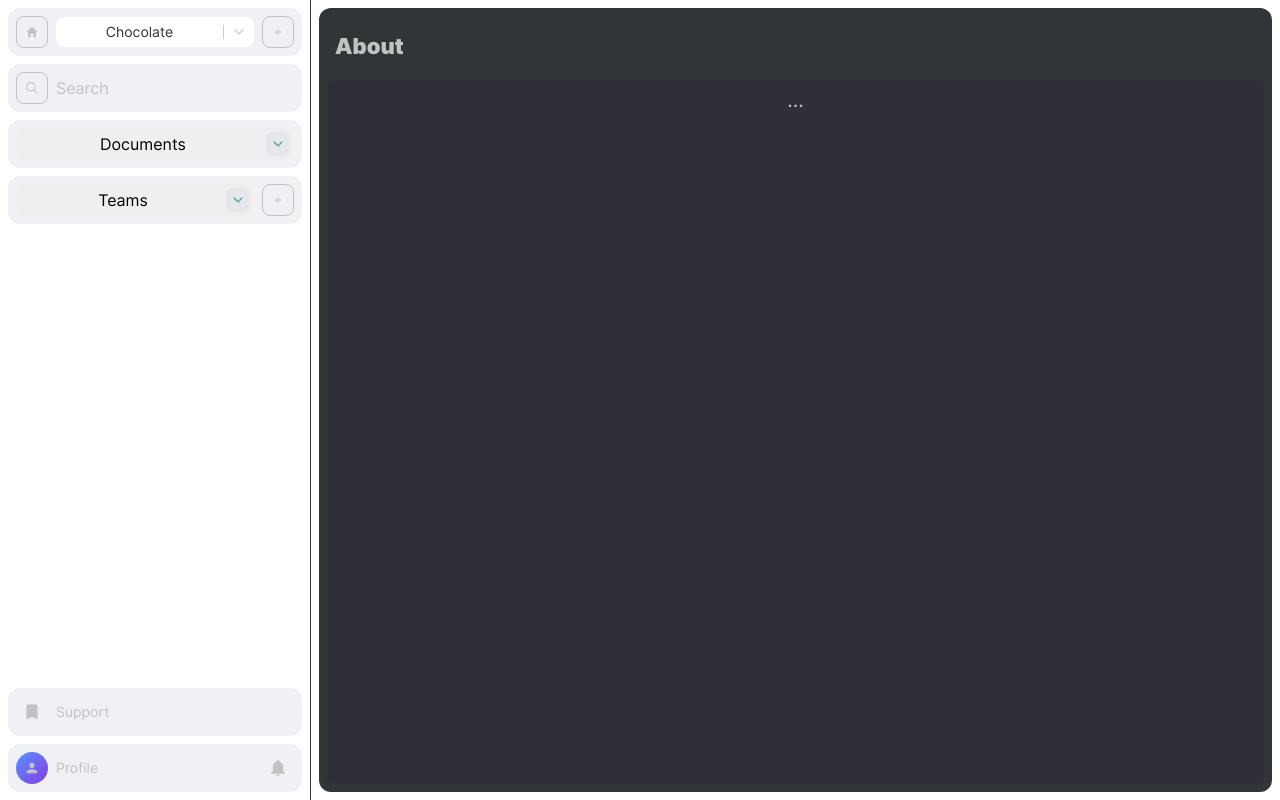
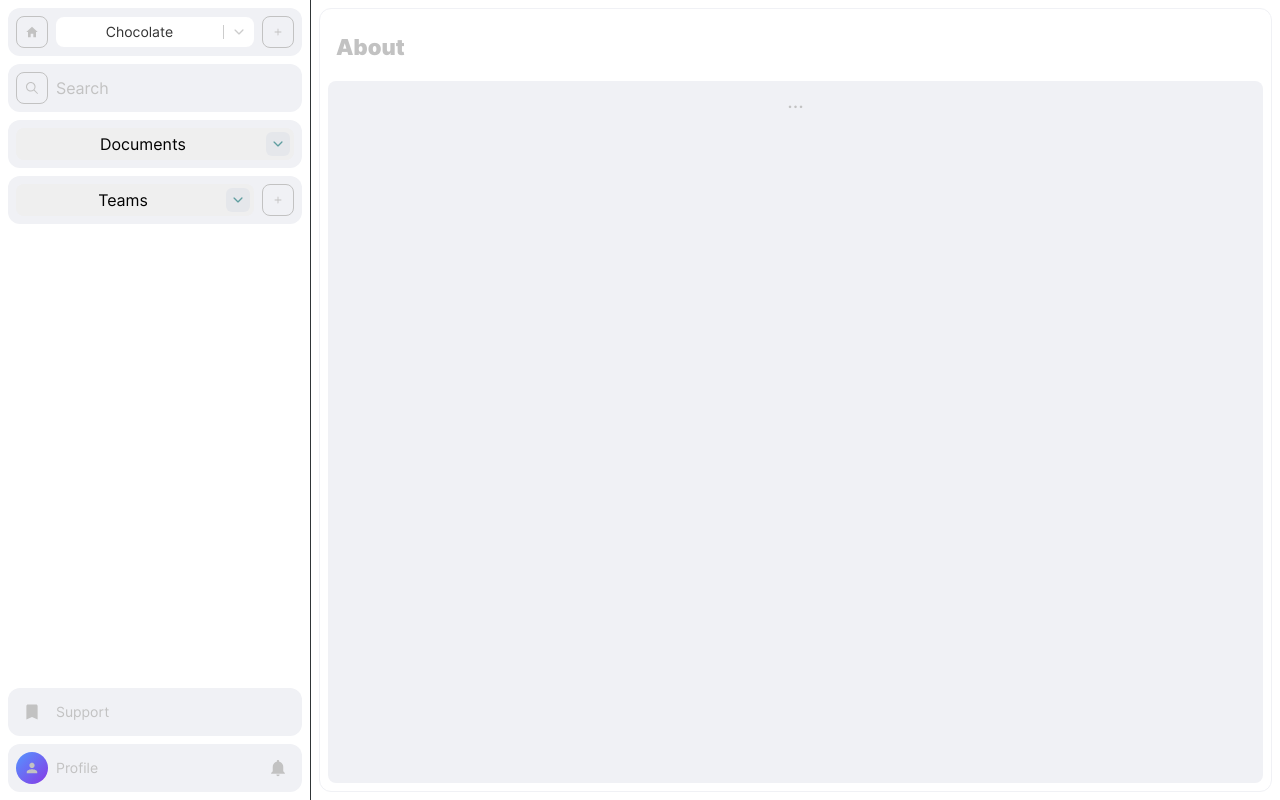
Before and after one commit to entools/tools.interface, a React (Vite) app: page /about in a window 1280 px wide. Built offline with nearby package versions, Linux system fonts and the light colour scheme.

Commit message:
fix: about-page

```diff
--- a/src/pages/about-page/about-page.module.css
+++ b/src/pages/about-page/about-page.module.css
@@ -1,17 +1,3 @@
-.layout {
-  background-color: #303537;
-  border-radius: 12px;
-  margin: 8px;
-  font-size: 20px;
-  line-height: 40px;
-  width: 100%;
-  display: flex;
-  flex-direction: column;
-  color: var(--font-color);
-  overflow-y: overlay;
-  overflow-x: hidden;
-}
-
 .title {
   width: 100%;
   font-size: 22px;
@@ -33,4 +19,5 @@
   background-color: #2f2f37;
   margin: 8px;
   height: 100%;
+  background-color: var(--block-background);
 }
--- a/src/pages/about-page/about-page.tsx
+++ b/src/pages/about-page/about-page.tsx
@@ -2,7 +2,7 @@ import style from './about-page.module.css';
 
 function AboutPage() {
   return (
-    <div className={style.layout}>
+    <div className="layout">
       <h2 className={style.title}>About</h2>
       <div className={style.form}>
         ...
```
